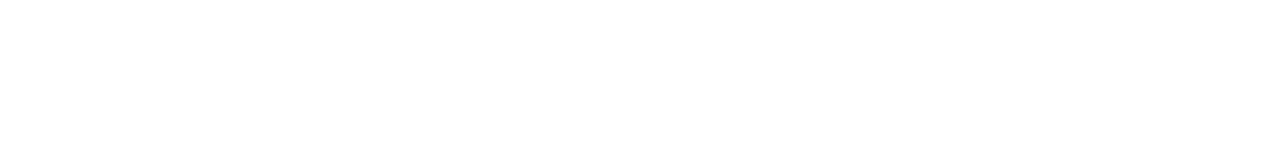
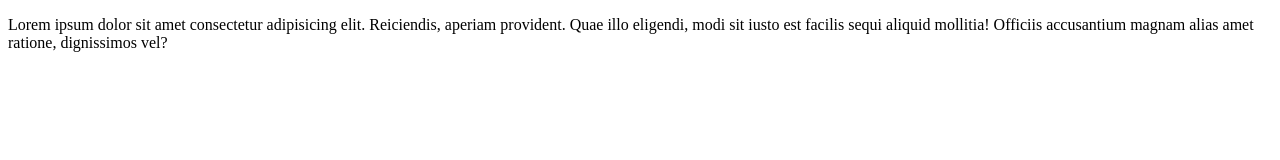
Before and after one commit to afmm26/testgit, a plain HTML site: page index.html in a window 1280 px wide. Drawn offline with Linux system fonts and the light colour scheme.

Commit message:
Segundo commit div

```diff
--- a/index.html
+++ b/index.html
@@ -1,9 +1,15 @@
 <!DOCTYPE html>
 <html lang="en">
-  <head>
-    <meta charset="UTF-8" />
-    <meta name="viewport" content="width=device-width, initial-scale=1.0" />
-    <title>Git vs codes</title>
-  </head>
-  <body></body>
+<head>
+    <meta charset="UTF-8">
+    <meta name="viewport" content="width=device-width, initial-scale=1.0">
+    <title>Document</title>
+</head>
+<body>
+    <div class="container">
+        <div class="row">
+            <p class="lorem">Lorem ipsum dolor sit amet consectetur adipisicing elit. Reiciendis, aperiam provident. Quae illo eligendi, modi sit iusto est facilis sequi aliquid mollitia! Officiis accusantium magnam alias amet ratione, dignissimos vel?</p>
+        </div>
+    </div>
+</body>
 </html>
```
